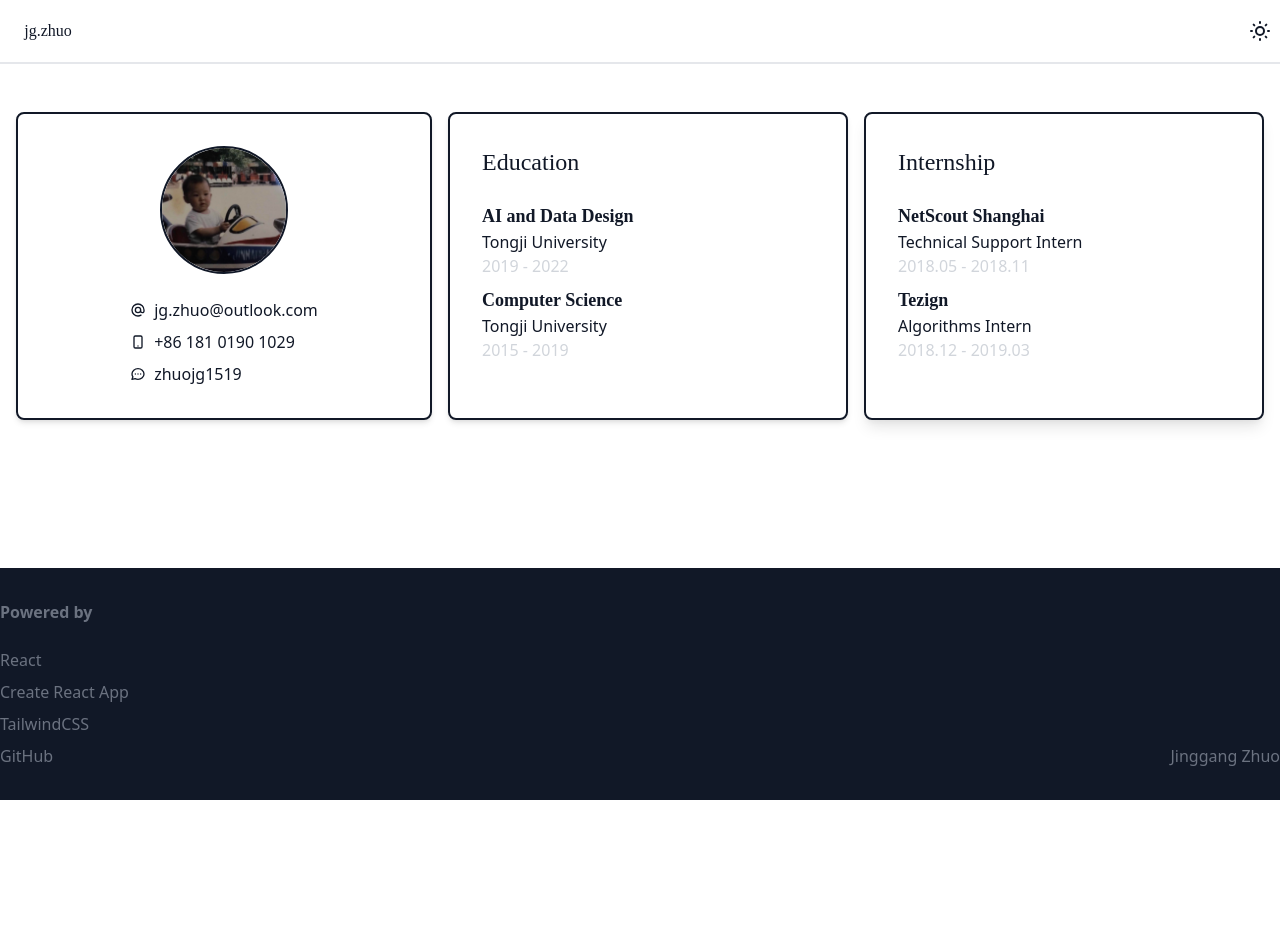
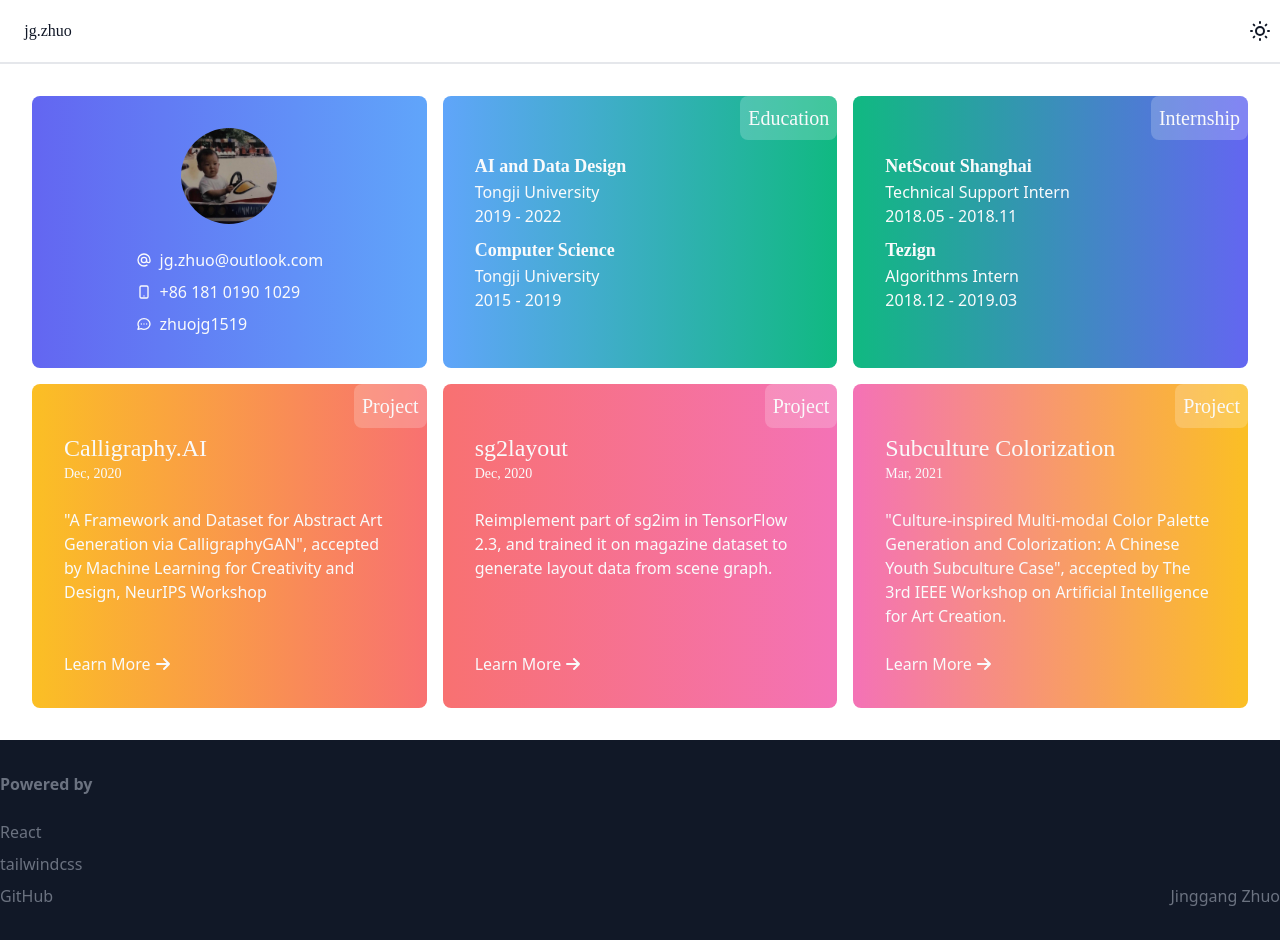
Before and after one commit to zhuojg/zhuojg.github.io, a React (Create React App) app: page / in a window 1280 px wide. Before the commit the page ends 800 px from the top, so only its background shows below. Built offline with nearby package versions, Linux system fonts and the light colour scheme.

Commit message:
feature: update

```diff
--- a/src/App.js
+++ b/src/App.js
@@ -10,9 +10,9 @@ const App = () => {
   const [dark, setDark] = useState(false)
 
   return (
-    <div className={dark ? 'dark' : ''}>
+    <div className={`h-screen ${dark ? 'dark' : ''}`}>
       <Router>
-        <div className="flex flex-col min-h-screen text-gray-900 dark:bg-gray-700 dark:text-gray-100">
+        <div className="min-h-screen flex flex-col text-gray-900 dark:bg-gray-700 dark:text-gray-100">
           <NavBar
             toggleDarkMode={() => {
               setDark(!dark)
--- a/src/components/Footer.js
+++ b/src/components/Footer.js
@@ -1,20 +1,43 @@
 import React from 'react'
+
+const FooterLink = (props) => {
+  const { href, children } = props
+
+  return (
+    <div className="hover:text-white">
+      <a className="transition duration-200" href={href} target="_blank">
+        {children}
+      </a>
+    </div>
+  )
+}
 
 const Footer = () => {
   return (
     <div className="bg-gray-900 py-8">
-      <div className="container mx-auto grid grid-cols-4 h-full">
-        <div className="col-span-3 flex flex-col justify-center">
+      <div className="container mx-auto grid grid-cols-1 lg:grid-cols-4 h-full gap-8">
+        <div className="lg:col-span-3 flex flex-col justify-center text-center lg:text-left">
           <div className="text-gray-500 font-bold">Powered by</div>
-          <div className="flex flex-col text-gray-500 mt-6 space-y-2">
-            <div>React</div>
-            <div>Create React App</div>
-            <div>TailwindCSS</div>
-            <div>GitHub</div>
+          <div className="flex flex-col text-gray-500 mt-6 space-y-2 transition duration-200">
+            <div className="hover:text-white">
+              <FooterLink href="https://reactjs.org/">React</FooterLink>
+            </div>
+
+            <div className="hover:text-white">
+              <FooterLink href="https://tailwindcss.com/">
+                tailwindcss
+              </FooterLink>
+            </div>
+
+            <div className="hover:text-white">
+              <FooterLink href="https://github.com/">GitHub</FooterLink>
+            </div>
           </div>
         </div>
-        <div className="flex flex-col justify-end">
-          <div className="text-gray-500 text-right">Jinggang Zhuo</div>
+        <div className="flex flex-col justify-center lg:justify-end">
+          <div className="text-gray-500 text-center lg:text-right">
+            Jinggang Zhuo
+          </div>
         </div>
       </div>
     </div>
--- a/src/components/NavBar.js
+++ b/src/components/NavBar.js
@@ -6,7 +6,7 @@ const NavBar = (props) => {
   const history = useHistory()
 
   return (
-    <div className="container mx-auto h-16 border-b-2">
+    <div className="container px-2 lg:px-0 mx-auto h-16 border-b-2">
       <div className="grid grid-cols-4 h-full">
         <div className="flex flex-col flex-grow-0 justify-center">
           <div
@@ -21,7 +21,7 @@ const NavBar = (props) => {
         <div className="col-span-2" />
         <div className="flex flex-col flex-grow-0 justify-center h-full">
           <div className="text-right flex flex-row justify-end">
-            <button
+            <div
               className="p-2 cursor-pointer rounded-md hover:bg-gray-100 dark:hover:bg-gray-800"
               onClick={() => {
                 toggleDarkMode()
@@ -41,7 +41,7 @@ const NavBar = (props) => {
                   d="M12 3v1m0 16v1m9-9h-1M4 12H3m15.364 6.364l-.707-.707M6.343 6.343l-.707-.707m12.728 0l-.707.707M6.343 17.657l-.707.707M16 12a4 4 0 11-8 0 4 4 0 018 0z"
                 />
               </svg>
-            </button>
+            </div>
           </div>
         </div>
       </div>
--- a/src/index.css
+++ b/src/index.css
@@ -8,3 +8,13 @@
 }
 
 @tailwind utilities;
+
+body {
+  -ms-overflow-style: none; /* IE and Edge */
+  scrollbar-width: none; /* Firefox */
+}
+
+/* Hide scrollbar for Chrome, Safari and Opera */
+body::-webkit-scrollbar {
+  display: none;
+}
--- a/src/pages/Home.js
+++ b/src/pages/Home.js
@@ -1,14 +1,40 @@
-import React from 'react'
+import React, { useState, useEffect } from 'react'
 import avatar from '@/assets/avatar.jpg'
 
-const Home = () => {
+const Card = (props) => {
+  const { label, children, bgFrom, bgTo, scaleFrom } = props
+
+  const [scale, setScale] = useState(scaleFrom)
+  const [opacity, setOpacity] = useState(0)
+
+  useEffect(() => {
+    setScale(100)
+    setOpacity(100)
+  }, [])
+
   return (
-    <div className="flex flex-col divide-y space-y-4">
-      <div className="p-4 grid grid-cols-3 space-x-4">
-        <div className="shadow-md rounded-lg p-8 flex flex-col items-center border-solid border-gray-900 border-2 dark:border-gray-100">
-          <img className="h-32 w-32 rounded-full inline-block border-solid border-gray-900 border-2 dark:border-gray-100" src={avatar} />
+    <div
+      className={`transition-all duration-1000 transform-gpu opacity-${opacity}`}
+    >
+      <div
+        className={`relative h-full p-8 rounded-lg bg-gradient-to-r from-${bgFrom} to-${bgTo} text-gray-50 transition-all transform-gpu duration-1000 scale-${scale}`}
+      >
+        {!!label && (
+          <div className="absolute rounded-lg bg-white bg-opacity-20 text-center p-2 text-xl font-mono text-gray-50 z-10 top-0 right-0">
+            {label}
+          </div>
+        )}
+        {children}
+      </div>
+    </div>
+  )
+}
 
-          <div className="flex flex-col space-y-2 mt-6">
+const BasicInfo = () => (
+  <Card bgFrom="indigo-500" bgTo="blue-400" scaleFrom={50}>
+    <div className="h-full flex flex-col items-center justify-between">
+      <img className="h-24 w-24 rounded-full inline-block" src={avatar} />
+      <div className="flex flex-col justify-around space-y-2 mt-6">
         <div className="flex flex-row space-x-2 items-center">
           <svg
             xmlns="http://www.w3.org/2000/svg"
@@ -64,46 +90,115 @@ const Home = () => {
         </div>
       </div>
     </div>
+  </Card>
+)
 
-        <div className="shadow-md rounded-lg p-8 flex flex-col border-solid border-gray-900 border-2 dark:border-gray-100">
-          <div className="text-2xl font-mono">Education</div>
+const EducationInfo = () => (
+  <Card bgFrom="blue-400" bgTo="green-500" scaleFrom={75} label="Education">
     <div className="flex flex-col space-y-2 mt-6">
       <div className="">
         <div className="font-bold text-lg font-mono">AI and Data Design</div>
-              <div className="font-light">Tongji University</div>
-              <div className="text-gray-300">2019 - 2022</div>
+        <div className="">Tongji University</div>
+        <div className="">2019 - 2022</div>
       </div>
       <div className="">
         <div className="font-bold text-lg font-mono">Computer Science</div>
-              <div className="font-light">Tongji University</div>
-              <div className="text-gray-300">2015 - 2019</div>
+        <div className="">Tongji University</div>
+        <div className="">2015 - 2019</div>
       </div>
     </div>
-        </div>
+  </Card>
+)
 
-        <div className="shadow-lg rounded-lg p-8 flex flex-col border-solid border-gray-900 border-2 dark:border-gray-100">
-          <div className="text-2xl font-mono">Internship</div>
+const InternshipInfo = () => (
+  <Card bgFrom="green-500" bgTo="indigo-500" scaleFrom={50} label="Internship">
     <div className="flex flex-col space-y-2 mt-6">
       <div className="">
         <div className="font-bold text-lg font-mono">NetScout Shanghai</div>
-              <div className="font-light">Technical Support Intern</div>
-              <div className="text-gray-300">2018.05 - 2018.11</div>
+        <div className="">Technical Support Intern</div>
+        <div className="">2018.05 - 2018.11</div>
       </div>
       <div className="">
         <div className="font-bold text-lg font-mono">Tezign</div>
-              <div className="font-light">Algorithms Intern</div>
-              <div className="text-gray-300">2018.12 - 2019.03</div>
+        <div className="">Algorithms Intern</div>
+        <div className="">2018.12 - 2019.03</div>
       </div>
     </div>
-        </div>
+  </Card>
+)
+
+const Project = (props) => {
+  const { title, time, description, url, bgFrom, bgTo, scaleFrom } = props
+
+  return (
+    <Card bgFrom={bgFrom} bgTo={bgTo} scaleFrom={scaleFrom} label="Project">
+      <div className="h-full flex flex-col justify-between">
+        <div>
+          <div className="font-mono text-2xl mt-6 lg:mt-4">{title}</div>
+          <div className="font-mono text-opacity-20 text-sm">{time}</div>
+          <div className="mt-6">{description}</div>
         </div>
 
-      {/* <div className="p-4">
-        <div className="text-2xl font-mono">Projects</div>
-        <div className="">
-          aboutaboutaboutaboutaboutaboutaboutaboutaboutaboutabout
+        <button className="mt-6 transform hover:translate-x-2 transition-transform duration-200">
+          <a className="flex" href={url} target="_blank">
+            Learn More
+            <svg
+              xmlns="http://www.w3.org/2000/svg"
+              className="h-6 w-6"
+              fill="none"
+              viewBox="0 0 24 24"
+              stroke="currentColor"
+            >
+              <path
+                strokeLinecap="round"
+                strokeLinejoin="round"
+                strokeWidth={2}
+                d="M13 7l5 5m0 0l-5 5m5-5H6"
+              />
+            </svg>
+          </a>
+        </button>
       </div>
-      </div> */}
+    </Card>
+  )
+}
+
+const Home = () => {
+  return (
+    <div className="grid grid-cols-1 mx-8 lg:m-auo lg:grid-cols-3 gap-4">
+      <BasicInfo />
+      <EducationInfo />
+      <InternshipInfo />
+
+      <Project
+        title="Calligraphy.AI"
+        time="Dec, 2020"
+        description='"A Framework and Dataset for Abstract Art Generation via CalligraphyGAN", accepted by Machine Learning for Creativity and Design, NeurIPS Workshop'
+        url="https://arxiv.org/abs/2012.00744"
+        bgFrom="yellow-400"
+        bgTo="red-400"
+        scaleFrom="75"
+      />
+
+      <Project
+        title="sg2layout"
+        time="Dec, 2020"
+        description="Reimplement part of sg2im in TensorFlow 2.3, and trained it on magazine dataset to generate layout data from scene graph."
+        url="https://github.com/zhuojg/sg2layout"
+        bgFrom="red-400"
+        bgTo="pink-400"
+        scaleFrom="50"
+      />
+
+      <Project
+        title="Subculture Colorization"
+        time="Mar, 2021"
+        description='"Culture-inspired Multi-modal Color Palette Generation and Colorization: A Chinese Youth Subculture Case", accepted by The 3rd IEEE Workshop on Artificial Intelligence for Art Creation.'
+        url="https://github.com/tezignlab/subculture-colorization"
+        bgFrom="pink-400"
+        bgTo="yellow-400"
+        scaleFrom="75"
+      />
     </div>
   )
 }
--- a/tailwind.config.js
+++ b/tailwind.config.js
@@ -2,9 +2,16 @@ module.exports = {
   purge: ['./src/**/*.{js,jsx,ts,tsx}', './public/index.html'],
   darkMode: 'class', // or 'media' or 'class'
   theme: {
-    extend: {},
-    fontFamily: {
-      mono: ['"Cascadia Code"'],
+    extend: {
+      fontFamily: {
+        mono: ['"Cascadia Code"'],
+      },
+      scale: {
+        '250': '2.5',
+        '300': '3',
+        '350': '3.5',
+        '400': '4'
+      }
     },
   },
   variants: {
```
Lines whose indentation alone changed are shown as unchanged.
